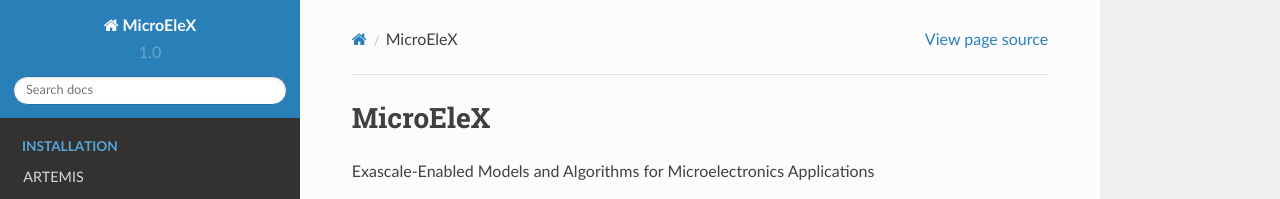
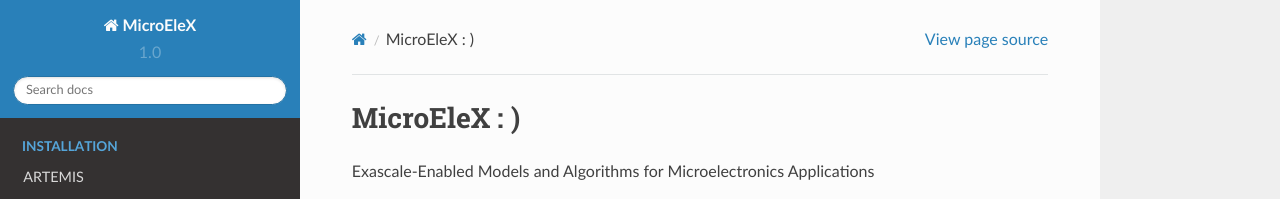
Before and after one commit to AMReX-Microelectronics/AMReX-Microelectronics.github.io, a Sphinx documentation site: the page built from Docs/source/index.rst, in a window 1280 px wide and 900 px high. Shown: the top 199 px of the window. Built offline with Sphinx 7.4.7 and the Read the Docs theme 2.0.0, drawn with Linux system fonts in a browser that asks for light colours.

```diff
--- a/Docs/source/index.rst
+++ b/Docs/source/index.rst
@@ -1,6 +1,6 @@
 :orphan:
 
-MicroEleX
+MicroEleX : )
 ---------
 
 Exascale-Enabled Models and Algorithms for Microelectronics Applications
```
